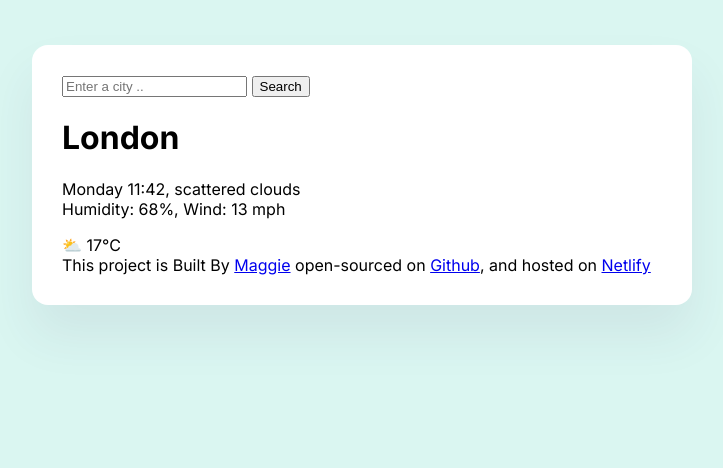
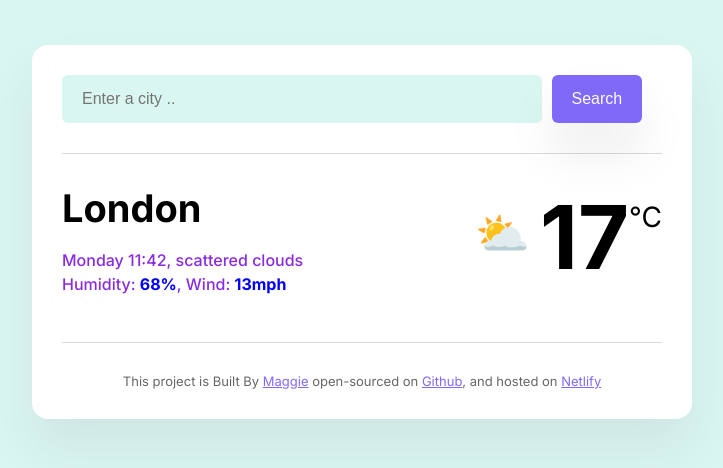
Before and after one commit to mmjumbo/week7-project, a plain HTML site: page index.html in a window 1280 px wide. Shown: the whole page, without its empty margins (278-1001 px from the left). Drawn offline with Linux system fonts and the light colour scheme.

Commit message:
Added css effects

```diff
--- a/index.html
+++ b/index.html
@@ -15,21 +15,32 @@
   <body>
     <div class="weather-app">
       <header>
-        <form>
-          <input type="search" placeholder="Enter a city .." required />
-          <input type="submit" value="Search" />
+        <form class="search-form">
+          <input
+            type="search"
+            placeholder="Enter a city .."
+            required
+            class="search-form-input"
+          />
+          <input type="submit" value="Search" class="search-form-button" />
         </form>
       </header>
       <main>
-        <div>
-          <h1>London</h1>
-          <p>
-            Monday 11:42, scattered clouds
-            <br />
-            Humidity: 68%, Wind: 13 mph
-          </p>
+        <div class="weather-app-info">
+          <div>
+            <h1 class="weather-app-city">London</h1>
+            <p class="weather-app-details">
+              Monday 11:42, scattered clouds
+              <br />
+              Humidity: <strong>68%</strong>, Wind: <strong>13mph</strong>
+            </p>
+          </div>
+          <div class="weather-app-temparature-container">
+            <div class="weather-app-icon">⛅️</div>
+            <div class="weather-app-temparature-value">17</div>
+            <div class="weather-app-unit">°C</div>
+          </div>
         </div>
-        <div>⛅️ 17°C</div>
       </main>
       <footer>
         This project is Built By
--- a/src/style.css
+++ b/src/style.css
@@ -2,6 +2,10 @@ body {
   background-color: #daf6f1;
   font-family: "Inter", sans-serif;
 }
+a {
+  color: #3610f5a0;
+}
+
 .weather-app {
   background: white;
   max-width: 600px;
@@ -10,3 +14,79 @@ body {
   border-radius: 16px;
   padding: 30px;
 }
+header {
+  border-bottom: 1px solid rgb(218, 218, 218);
+  padding: 0 0 30px 0;
+}
+
+.search-form-input {
+  background-color: #daf6f1;
+  border: none;
+  border-radius: 6px;
+  width: 80%;
+  font-size: 16px;
+  padding: 15px 20px;
+}
+
+.search-form-button {
+  background-color: #3610f5a0;
+  padding: 15px 20px;
+  border: none;
+  box-shadow: 0 30px 50px rgba(30, 29, 31, 0.08);
+  border-radius: 6px;
+  color: rgb(252, 252, 252);
+  font-size: 16px;
+  margin-left: 5px;
+}
+
+main {
+  padding: 30px 0;
+}
+
+.weather-app-info {
+  display: flex;
+  justify-content: space-between;
+}
+
+.weather-app-city {
+  margin: 0;
+  font-size: 38px;
+  line-height: 48px;
+}
+
+.weather-app-details {
+  font-size: 16px;
+  line-height: 20px;
+  color: blueviolet;
+  font-weight: 500;
+  line-height: 24px;
+}
+.weather-app-details strong {
+  color: blue;
+}
+
+.weather-app-temparature-container {
+  display: flex;
+}
+.weather-app-temparature-value {
+  font-size: 88px;
+  margin-left: 10px;
+  font-weight: bold;
+}
+.weather-app-icon {
+  font-size: 44px;
+  margin-top: 22px;
+}
+
+.weather-app-unit {
+  margin-top: 16px;
+  font-size: 28px;
+}
+
+footer {
+  border-top: 1px solid rgb(218, 218, 218);
+  padding: 30px 0 0 0;
+  text-align: center;
+  font-size: 13px;
+  color: rgba(0, 0, 0, 0.6);
+}
```
